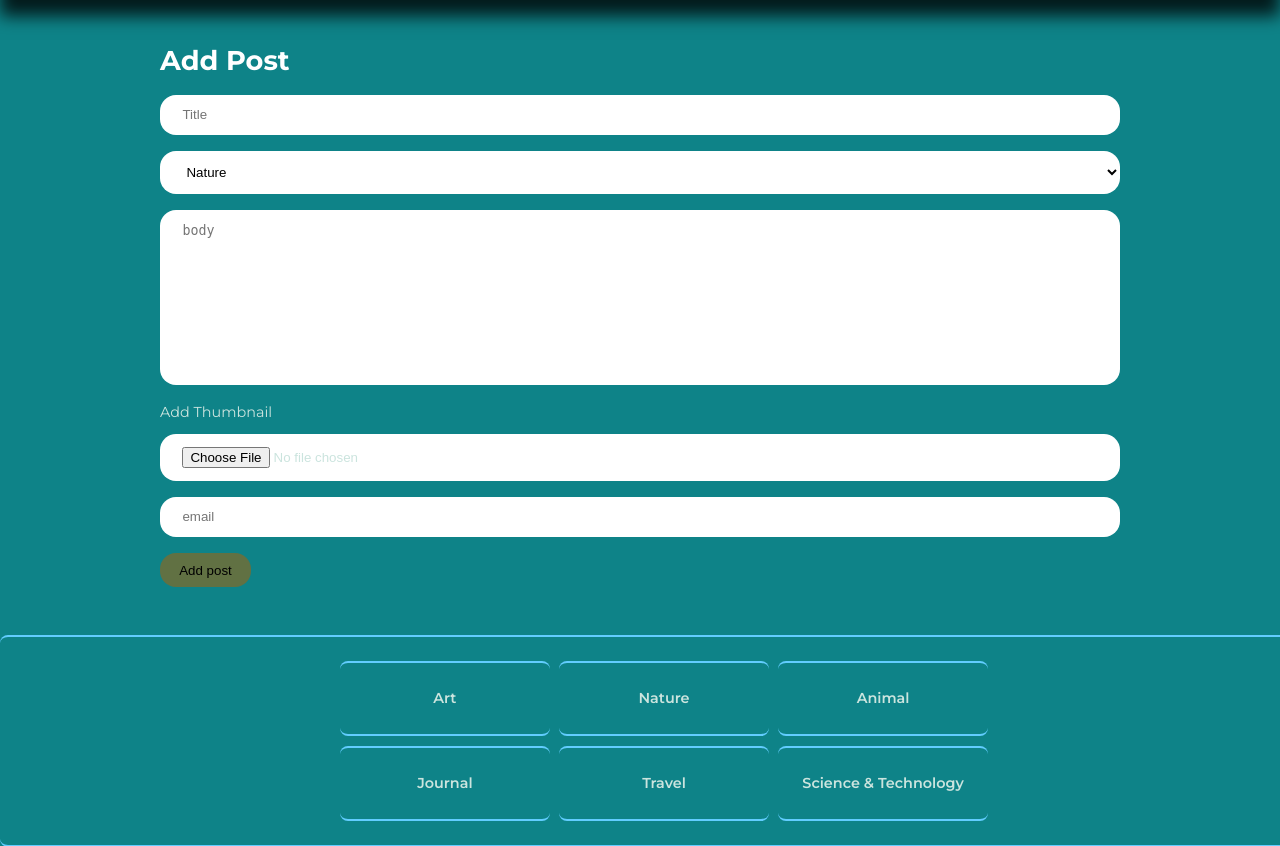
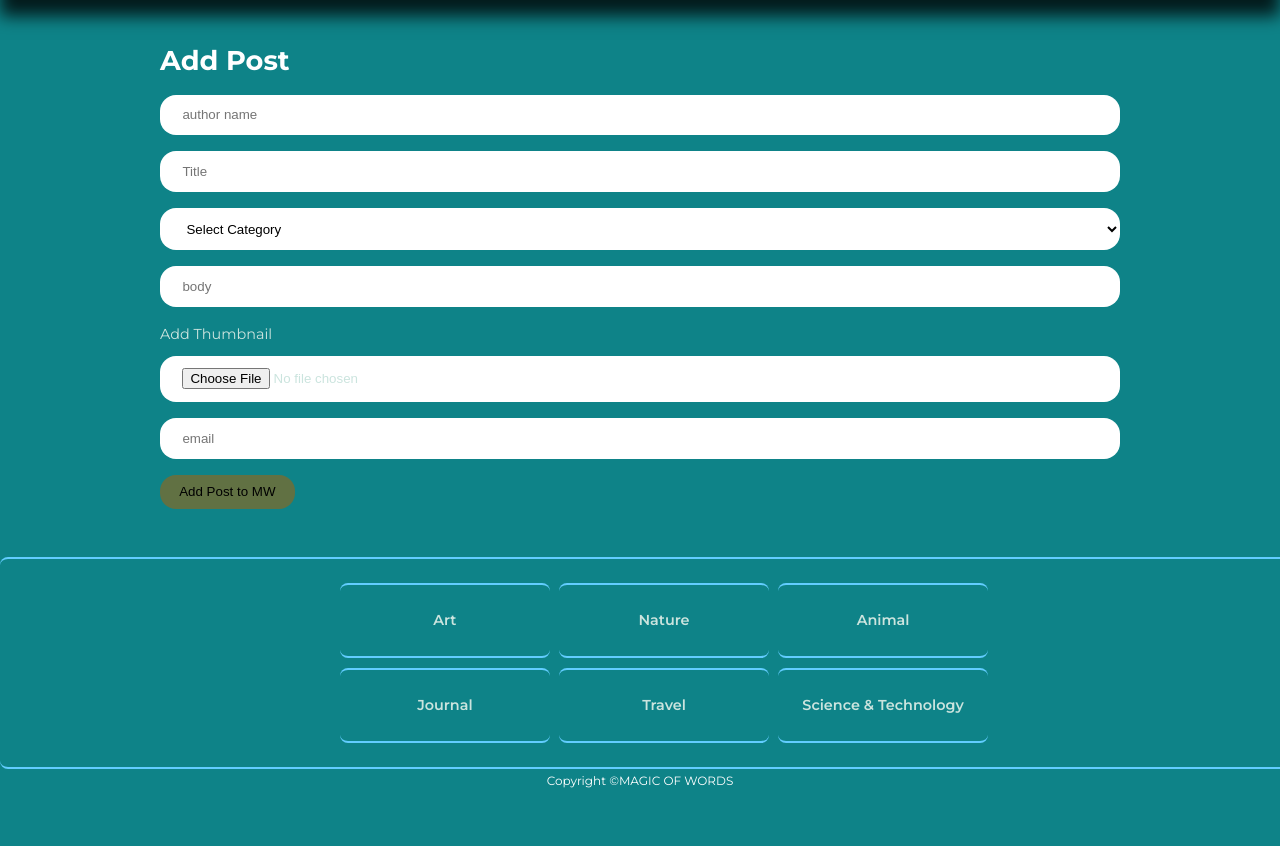
Before and after one commit to prabhjeet13/magicofwords, a PHP site: page /authors/add_post.php in a window 1280 px wide; the page is wider, and only the part inside the window is pictured. Shown: the part 72-918 px from the top of that part. After the commit the page ends 860 px from the top of that part, so only its background shows below. Run offline with PHP 8.4, Linux system fonts and the light colour scheme; data that the repository does not hold is empty.

Commit message:
addpost from author side completed

```diff
--- a/admin/add_post.php
+++ b/admin/add_post.php
@@ -58,6 +58,7 @@ $run = mysqli_query($conn,$query);
                     }
                 ?>
                 <form action="./code.php" method="post" enctype="multipart/form-data">
+                <input type="text" name="author" placeholder="Author Name" required>
                 <input type="text" name="title" placeholder="Title">
                  <select name="cat" required>
                      <option value = "">Select Category</option>
@@ -74,8 +75,9 @@ $run = mysqli_query($conn,$query);
                         <input type="file" name="postfile" required>
                     </div>
                     <input type="email" name="email" placeholder="email" required>
-                    <label for="thumbnail">Date of post</label>
-                    <input type="date" name= "datepost">
+                    <!-- <label for="thumbnail">Date of post</label>
+                    <input type="date" name= "datepost"> -->
+
                     <input type="submit" name="submit" class="signupbtn" value="ADD POST to MW">
                     </form>
 
--- a/admin/afteradminlogin.php
+++ b/admin/afteradminlogin.php
@@ -64,7 +64,7 @@
         </div>
     </nav>
 
-    <h2> WELCOME AUTHOR IN THE MAGIC OF WORDS!!! <h2>
+    <h2> WELCOME TECH TITAN IN THE MAGIC OF WORDS!!! <h2>
     <div class="addAndUpdatePost">
         <ul>
             <li class="signupbtn"> <a href="./add_post.php"> ADD POST </a></li>
--- a/admin/code.php
+++ b/admin/code.php
@@ -3,13 +3,14 @@
      session_start();
     if(isset($_POST['submit']))
     {
+        $author = $_POST['author'];
         $title = $_POST['title'];
         $cat  = $_POST['cat'];
         $body = $_POST['body'];
         $image = $_FILES['postfile']['name'];
         $email = $_POST['email'];
-        $postdate = date('y-m-d',strtotime($_POST['datepost']));
-        $query = "INSERT INTO posts(title,category,body,postimage,email,date) VALUES('$title','$cat','$body','$image','$email','$postdate')";
+        // $postdate = date('y-m-d',strtotime($_POST['datepost']));
+        $query = "INSERT INTO all_posts(title,category,body,postimage,email,date,authorname) VALUES('$title','$cat','$body','$image','$email',NOW(),'$author')";
 
         $run = mysqli_query($conn,$query);
 
--- a/authors/add_post.php
+++ b/authors/add_post.php
@@ -1,3 +1,8 @@
+<?php
+@include './connection.php';
+$sqlquery = " SELECT * FROM category_info";
+$run = mysqli_query($conn,$sqlquery);
+?>
 <!DOCTYPE html>
 <html lang="en">
 <head>
@@ -36,23 +41,25 @@
         <div class="container form_section-conainer">
             <h2>Add Post</h2>
 
-                    <form action="" method="post">
-                <input type="text" name=" title" placeholder="Title">
-                <select name="cat">
-                    <option value="1">Nature</option>
-                    <option value="1">Art</option>
-                    <option value="1">Science & Technology</option>
-                    <option value="1">Animal</option>
-                    <option value="1">Journal</option>
-                    <option value="1">Travel</option>
-                </select>
-                <textarea rows="10" placeholder="body"></textarea>
+                <form action="./codetoaddpost.php" method="post" enctype="multipart/form-data">
+                    <input type="text" name="author" placeholder="author name">
+                    <input type="text" name=" title" placeholder="Title">
+                    <select name="category" required>
+                        <option value="">Select Category </option>
+                        <?php
+                        while($data = mysqli_fetch_array($run))
+                        {
+                            echo "<option value='$data[1]'>$data[1]</option>";
+                        }
+                        ?>
+                    </select>
+                    <input type="text" name = "body" placeholder="body">
                     <div class="form_control">
                         <label for="thumbnail">Add Thumbnail</label>
-                        <input type="file" name="file" if="thumbnail">
+                        <input type="file" name="addthumbnail" if="thumbnail" required>
                     </div>
                     <input type="email" name="email" placeholder="email" required>
-                    <button type="submit" class="signupbtn">Add post</button>
+                    <input type="submit" name = "submit" value="Add Post to MW" class="signupbtn">
                     </form>
 
         </div>
--- a/index.php
+++ b/index.php
@@ -1,6 +1,6 @@
 <?php
  require_once './admin/link.php';
- $sql = "SELECT * FROM posts";
+ $sql = "SELECT * FROM all_posts";
  $all_posts = $conn->query($sql);
 ?>
 
@@ -76,7 +76,7 @@
 
                         <div class="post_author">
                             <div class="post_author-info">
-                                <h5>By:Prabhjeet</h5>
+                                <h5>By:<?php echo $row["authorname"];  ?></h5>
                                 <small><?php echo $row["date"];  ?></small>
                             </div>
                         </div>
```
Also changed, not shown: authors/codetoaddpost.php (added, +27 -0 lines), admin/upload/MEDICAL.jpg (added), admin/upload/education.jpg (added), admin/upload/forest&wildlife.jpg (added), admin/upload/forest.jpg (added).
